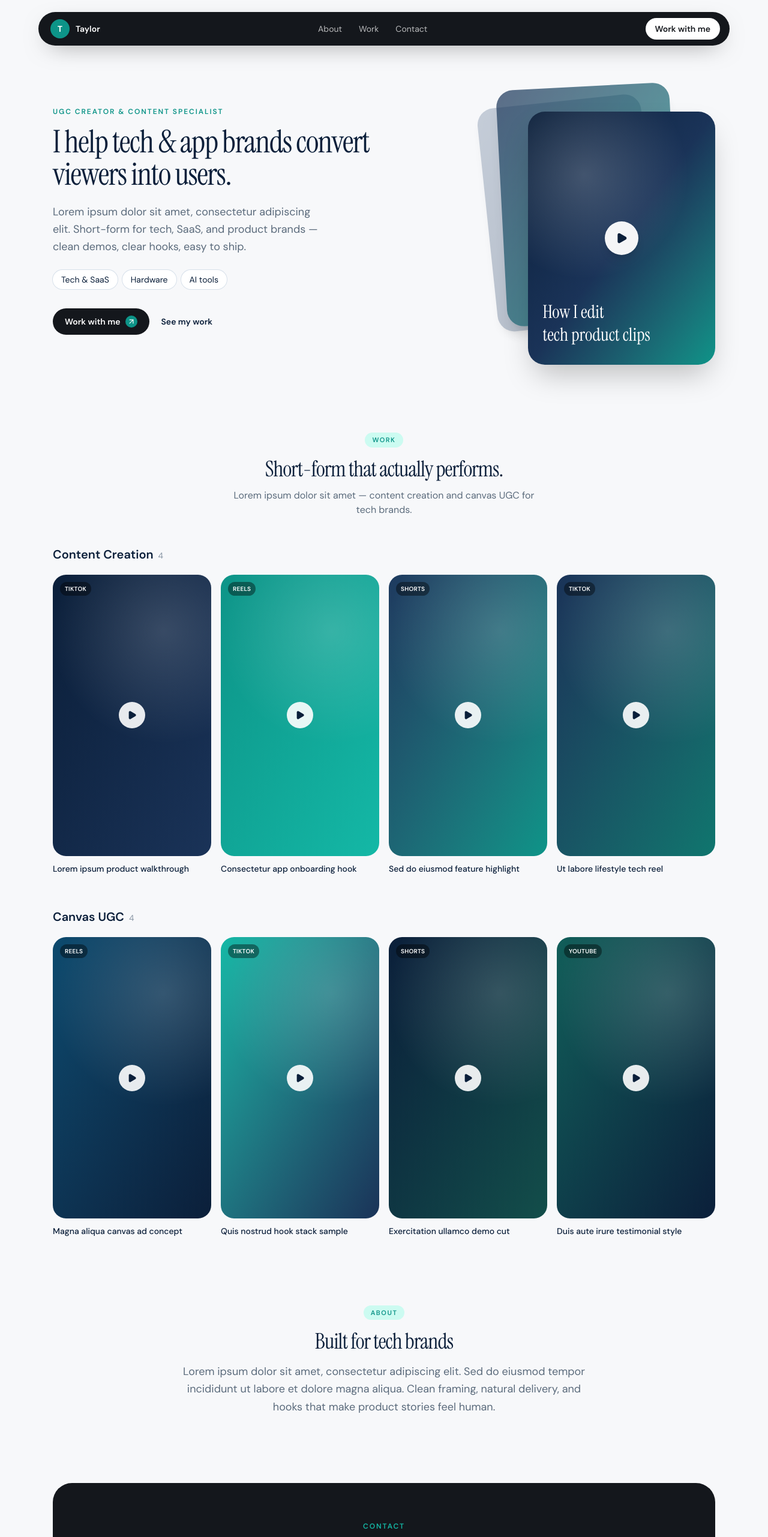
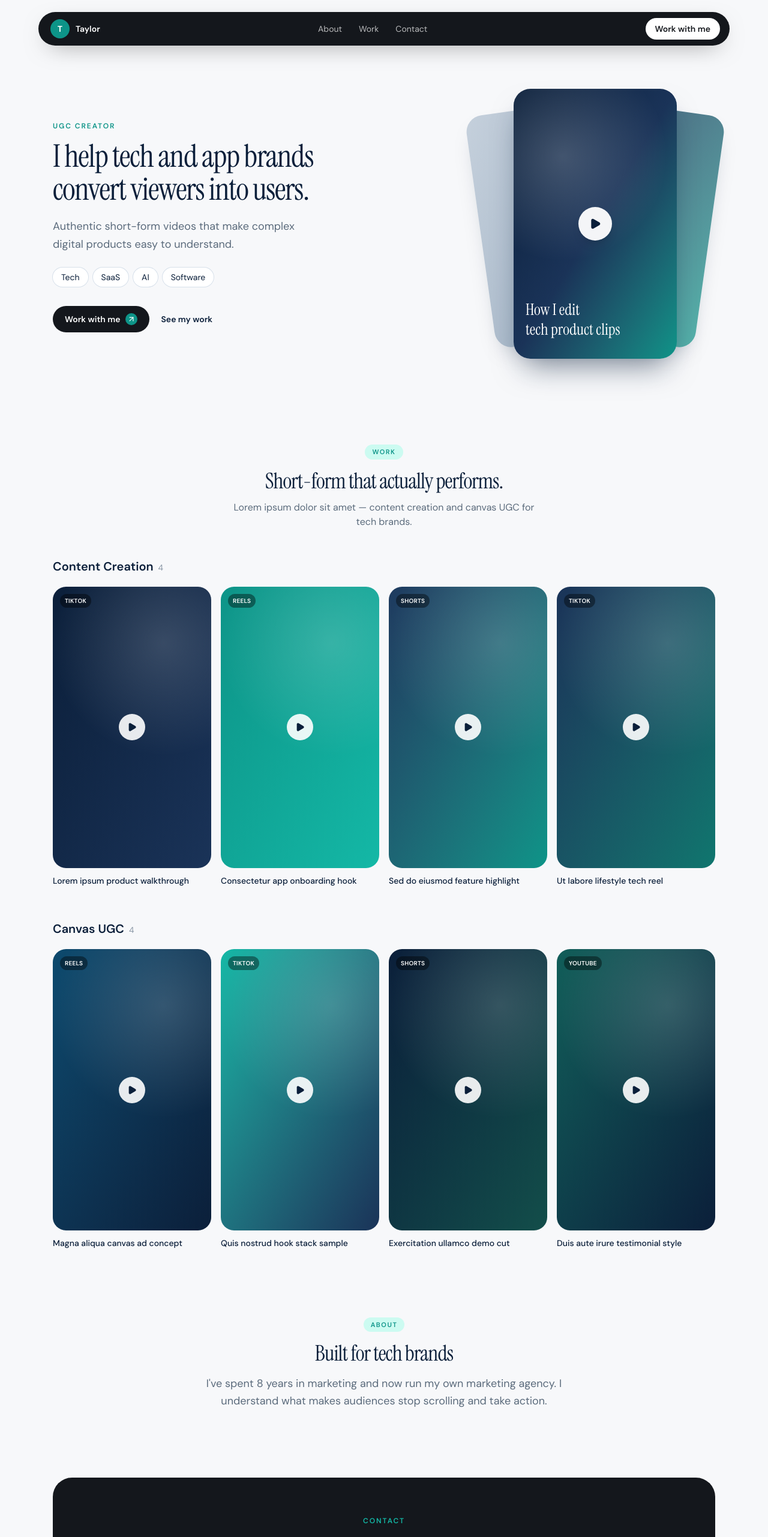
Before and after one commit to taylor-regen/taylor-ugc, a Next.js app: page / in a window 1280 px wide. Shown: the top 2562 px of the page at 60% size. Built offline with nearby package versions, Linux system fonts and the light colour scheme.

Commit message:
Refine hero stack and intro copy.
Center the front video with left/right slants, update eyebrow, headline, niches, and about.

Co-authored-by: Cursor <cursoragent@cursor.com>

```diff
--- a/src/app/layout.tsx
+++ b/src/app/layout.tsx
@@ -15,9 +15,9 @@ const instrumentSerif = Instrument_Serif({
 });
 
 export const metadata: Metadata = {
-  title: "Taylor UGC — Tech & App Brands",
+  title: "Taylor UGC — Tech and App Brands",
   description:
-    "I help tech & app brands convert viewers into users with short-form UGC.",
+    "I help tech and app brands convert viewers into users with short-form UGC.",
 };
 
 export default function RootLayout({ children }: LayoutProps<"/">) {
--- a/src/components/portfolio/PortfolioPage.tsx
+++ b/src/components/portfolio/PortfolioPage.tsx
@@ -14,14 +14,14 @@ export function PortfolioPage() {
       <section className="grid items-center gap-10 pb-20 md:grid-cols-2 md:gap-12 md:pb-28">
         <div>
           <p className="text-xs font-semibold uppercase tracking-[0.16em] text-teal">
-            UGC creator & content specialist
+            UGC creator
           </p>
           <h1 className="mt-4 max-w-xl font-display text-4xl leading-[1.05] tracking-tight text-navy md:text-5xl lg:text-[3.25rem]">
-            I help tech &amp; app brands convert viewers into users.
+            I help tech and app brands convert viewers into users.
           </h1>
           <p className="mt-5 max-w-md text-base leading-relaxed text-text-muted md:text-lg">
-            Lorem ipsum dolor sit amet, consectetur adipiscing elit. Short-form for tech,
-            SaaS, and product brands — clean demos, clear hooks, easy to ship.
+            Authentic short-form videos that make complex digital products easy to
+            understand.
           </p>
 
           <div className="mt-6 flex flex-wrap gap-2">
@@ -62,18 +62,27 @@ export function PortfolioPage() {
           </div>
         </div>
 
-        {/* Stacked video hero */}
-        <div className="relative mx-auto h-[420px] w-full max-w-[340px] md:mx-0 md:ml-auto md:h-[480px] md:max-w-[380px]">
-          <div className="absolute left-0 top-10 h-[78%] w-[72%] -rotate-6 rounded-[28px] bg-gradient-to-br from-[#94a3b8] to-[#64748b] opacity-50 shadow-lg" />
-          <div className="absolute left-6 top-4 h-[82%] w-[76%] -rotate-3 rounded-[28px] bg-gradient-to-br from-navy-soft to-teal opacity-70 shadow-xl" />
-          <div className="absolute bottom-0 right-0 h-[88%] w-[82%] overflow-hidden rounded-[28px] bg-gradient-to-br from-navy via-navy-soft to-teal shadow-2xl">
+        {/* Centered front video with left/right slant cards */}
+        <div className="relative mx-auto aspect-[4/5] w-full max-w-[360px] md:mx-0 md:ml-auto md:max-w-[400px]">
+          {/* Left slant */}
+          <div
+            aria-hidden
+            className="absolute left-[2%] top-[10%] z-0 h-[78%] w-[58%] -rotate-[8deg] rounded-[28px] bg-gradient-to-br from-[#c5d0dc] to-[#9aadc0] shadow-[0_18px_40px_-20px_rgba(11,31,58,0.35)]"
+          />
+          {/* Right slant */}
+          <div
+            aria-hidden
+            className="absolute right-[2%] top-[10%] z-0 h-[78%] w-[58%] rotate-[8deg] rounded-[28px] bg-gradient-to-br from-navy-soft/80 to-teal/70 shadow-[0_18px_40px_-20px_rgba(11,31,58,0.4)]"
+          />
+          {/* Front center */}
+          <div className="absolute left-1/2 top-[4%] z-10 h-[90%] w-[68%] -translate-x-1/2 overflow-hidden rounded-[28px] bg-gradient-to-br from-navy via-navy-soft to-teal shadow-[0_28px_50px_-18px_rgba(11,31,58,0.55)]">
             <div className="absolute inset-0 bg-[radial-gradient(circle_at_30%_25%,rgba(255,255,255,0.2),transparent_45%)]" />
             <div className="absolute inset-0 flex items-center justify-center">
               <span className="inline-flex size-14 items-center justify-center rounded-full bg-white/95 text-navy shadow-lg">
                 <Play className="size-5 fill-current" />
               </span>
             </div>
-            <p className="absolute bottom-8 left-6 right-6 font-display text-2xl leading-tight text-white md:text-3xl">
+            <p className="absolute bottom-8 left-5 right-5 font-display text-2xl leading-tight text-white md:text-[1.65rem]">
               How I edit
               <br />
               tech product clips
@@ -140,9 +149,8 @@ export function PortfolioPage() {
             Built for tech brands
           </h2>
           <p className="mt-4 text-base leading-relaxed text-text-muted md:text-lg">
-            Lorem ipsum dolor sit amet, consectetur adipiscing elit. Sed do eiusmod tempor
-            incididunt ut labore et dolore magna aliqua. Clean framing, natural delivery,
-            and hooks that make product stories feel human.
+            I&apos;ve spent 8 years in marketing and now run my own marketing agency. I
+            understand what makes audiences stop scrolling and take action.
           </p>
         </div>
       </section>
--- a/src/lib/content.ts
+++ b/src/lib/content.ts
@@ -4,7 +4,7 @@ export const navItems = [
   { id: "contact", label: "Contact" },
 ] as const;
 
-export const niches = ["Tech & SaaS", "Hardware", "AI tools"] as const;
+export const niches = ["Tech", "SaaS", "AI", "Software"] as const;
 
 export const workCategories = [
   {
```
